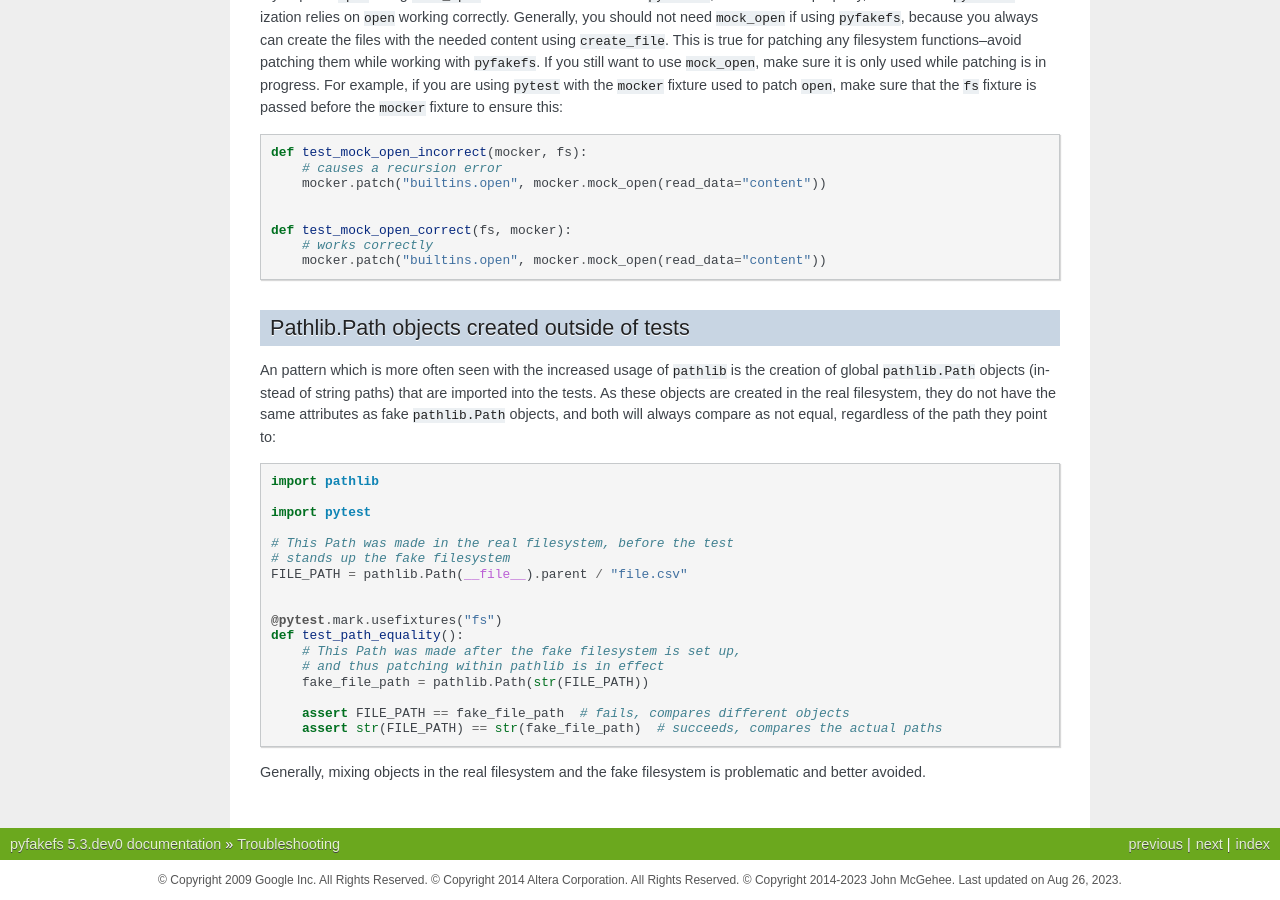
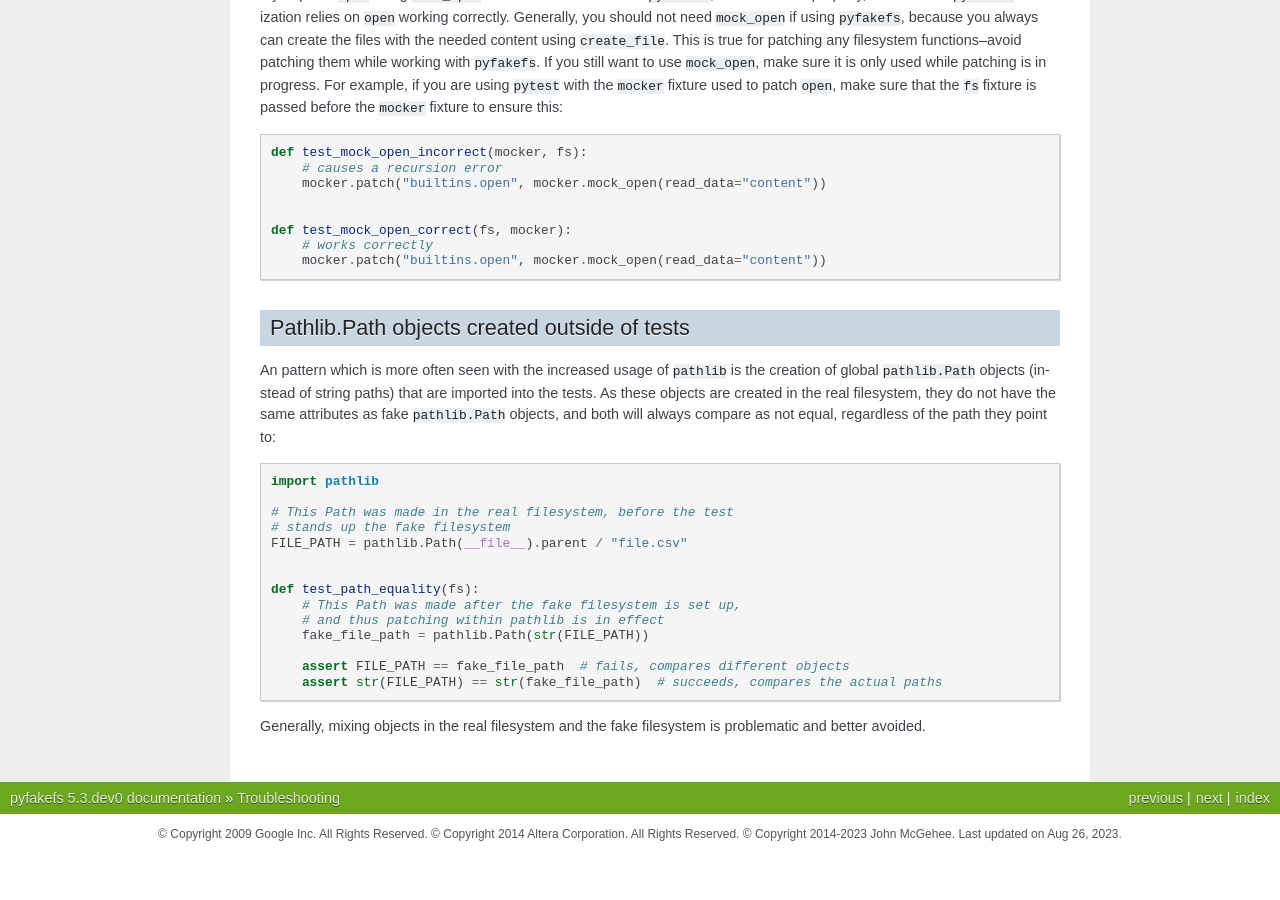
Before and after one commit to pytest-dev/pyfakefs, a Sphinx documentation site: the page built from docs/troubleshooting.rst, in a window 1280 px wide and 900 px high, scrolled down 3552 px. Built offline with Sphinx 7.4.7, drawn with Linux system fonts in a browser that asks for light colours; after the commit the page ends 4406 px from its top, so only the background shows below that.

Commit message:
Removed pytest.mark.usefixtures usage as it distracted from point

```diff
--- a/docs/troubleshooting.rst
+++ b/docs/troubleshooting.rst
@@ -246,15 +246,12 @@ regardless of the path they point to:
 
   import pathlib
 
-  import pytest
-
   # This Path was made in the real filesystem, before the test
   # stands up the fake filesystem
   FILE_PATH = pathlib.Path(__file__).parent / "file.csv"
 
 
-  @pytest.mark.usefixtures("fs")
-  def test_path_equality():
+  def test_path_equality(fs):
       # This Path was made after the fake filesystem is set up,
       # and thus patching within pathlib is in effect
       fake_file_path = pathlib.Path(str(FILE_PATH))
```
